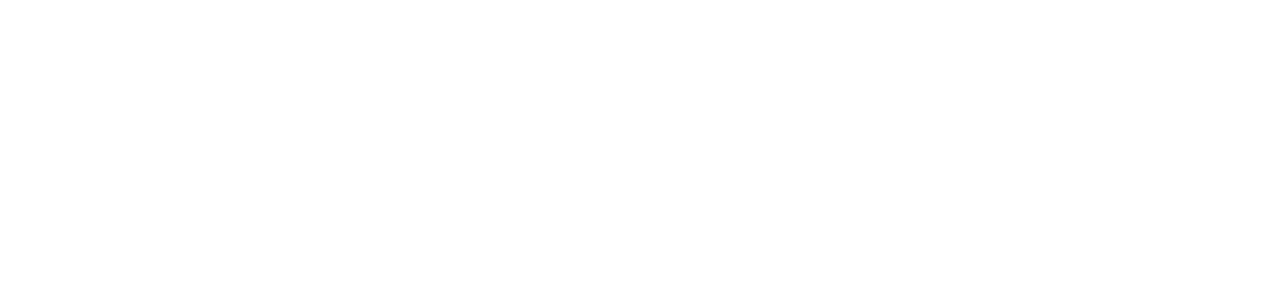
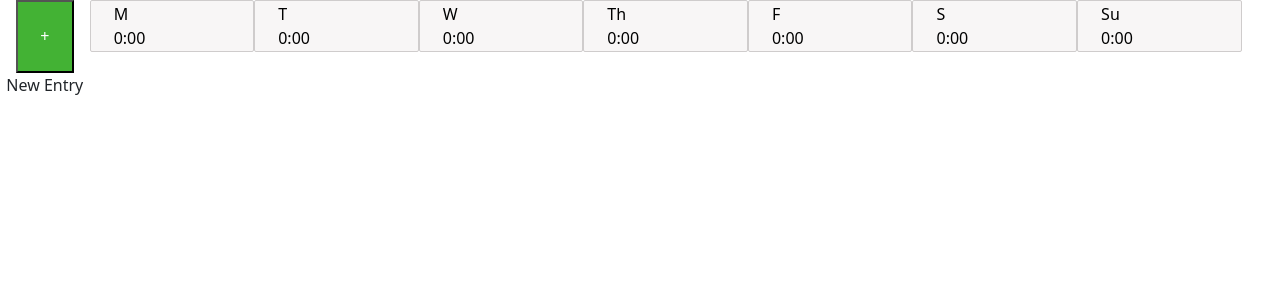
Before and after one commit to MounGit/timeSheet, a React (Create React App) app: page / in a window 1280 px wide. Shown: the top 300 px of the page. Built offline with nearby package versions, Linux system fonts and the light colour scheme.

Commit message:
Todolist_Elvis

```diff
--- a/package.json
+++ b/package.json
@@ -3,6 +3,9 @@
   "version": "0.1.0",
   "private": true,
   "dependencies": {
+    "@fortawesome/fontawesome-svg-core": "^1.2.35",
+    "@fortawesome/free-solid-svg-icons": "^5.15.3",
+    "@fortawesome/react-fontawesome": "^0.1.14",
     "@testing-library/jest-dom": "^5.14.1",
     "@testing-library/react": "^11.2.7",
     "@testing-library/user-event": "^12.8.3",
--- a/src/App.js
+++ b/src/App.js
@@ -1,13 +1,10 @@
-import React from 'react';
-import  'bootstrap/dist/css/bootstrap.min.css';
-
+import React from "react";
+import "bootstrap/dist/css/bootstrap.min.css";
+import TodoList from "./components/TodoList";
 function App() {
   return (
     <div className="App">
       <nav>
-
-
-
         <div>
           <a href=""></a>
           <a href=""></a>
@@ -19,19 +16,14 @@
           <a href=""></a>
         </div>
 
+        <div>
+          <a href=""></a>
+          <a href=""></a>
+          <a href=""></a>
+        </div>
+      </nav>
 
-
-        <div>
-        <a href=""></a>
-        <a href=""></a>
-        <a href=""></a>
-        </div>
-
-
-
-
-
-      </nav>
+      <TodoList />
     </div>
   );
 }
--- /dev/null
+++ b/src/components/TodoList.css
@@ -0,0 +1,35 @@
+.TodoList {
+  display: flex;
+}
+
+.TodoList .newTask {
+  display: flex;
+  flex-direction: column;
+  align-items: center;
+  width: 7vw;
+}
+.TodoList .newTask button {
+  background-color: rgb(67, 178, 52);
+  color: white;
+  /* font-size: 2em; */
+  padding: 25%;
+}
+
+.TodoList .containerBtn {
+  display: flex;
+  width: 90vw;
+}
+.TodoList .containerBtn button {
+  display: flex;
+  flex-direction: column;
+  padding-left: 2%;
+  flex: 1;
+  border: 1px solid rgb(207, 204, 204);
+  background-color: rgba(248, 246, 246, 0.938);
+  border-radius: 2px;
+}
+
+.TodoList .containerBtn button:hover {
+  filter: brightness(90%);
+  color: rgb(26, 129, 205);
+}
--- /dev/null
+++ b/src/components/TodoList.js
@@ -0,0 +1,29 @@
+import React, { Component } from "react";
+import "./TodoList.css";
+export default class TodoList extends Component {
+  tabWeek = ["M", "T", "W", "Th", "F", "S", "Su"];
+  time;
+  render() {
+    return (
+      <div className="TodoList">
+        <div className="newTask">
+          <button>+</button>
+          <p>New Entry</p>
+        </div>
+
+        <div className="contentTask">
+          <div className="containerBtn">
+            {this.tabWeek.map((str, index) => {
+              return (
+                <button key={str}>
+                  {str}
+                  <span key={str}>0:00</span>
+                </button>
+              );
+            })}
+          </div>
+        </div>
+      </div>
+    );
+  }
+}
```
Also changed, not shown: 1 other file (tests, documents, lock files or other folders).
